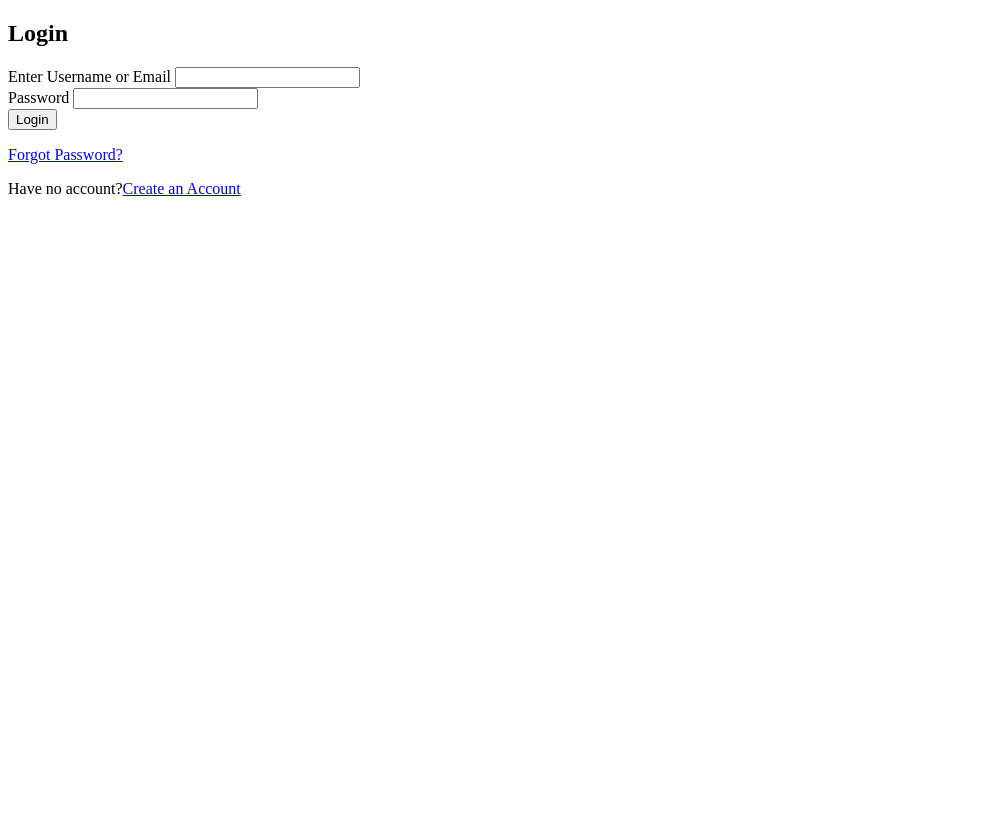
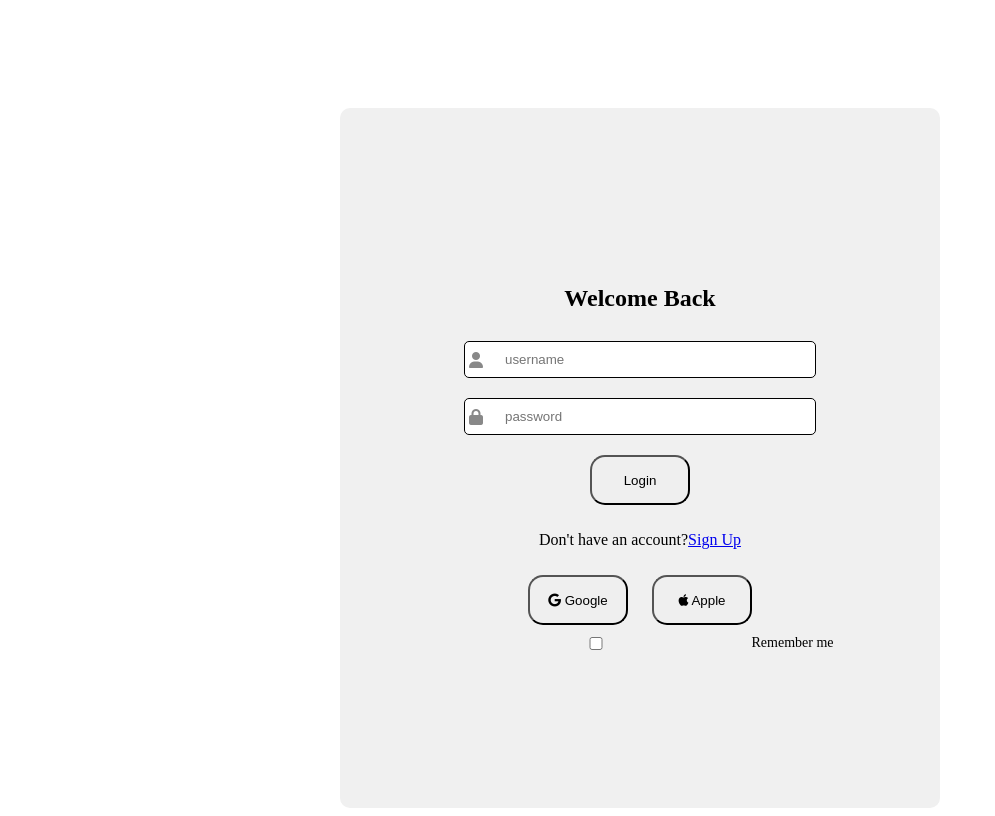
Before and after one commit to mirerakepha/Authentication, a Django app: page /login/ in a window 1280 px wide. Shown: the whole page, without its empty margins (0-995 px from the left). Before the commit the page ends 196 px from the top, so only its background shows below. Run offline with Django 5.2, Linux system fonts and the light colour scheme.

Commit message:
updated register.html page

```diff
--- a/authenticationapp/views.py
+++ b/authenticationapp/views.py
@@ -3,6 +3,7 @@ from django.contrib.auth import login, authenticate
 from django.contrib.auth.forms import UserCreationForm, AuthenticationForm
 from django.shortcuts import render, redirect
 from .forms import ProfileForm
+from .models import Profile
 
 # Home page view
 def home(request):
@@ -35,6 +36,7 @@ def login_view(request):
 # Profile view
 @login_required
 def profile(request):
+    profile = Profile.objects.get(user=request.user)
     return render(request, 'profile.html')
 
 # Edit profile view
--- a/templates/home.html
+++ b/templates/home.html
@@ -13,7 +13,6 @@
         display: flex;
         align-items: center;
         justify-content: center;
-
         }
     </style>
 
--- a/templates/login.html
+++ b/templates/login.html
@@ -6,9 +6,83 @@
           content="width=device-width, user-scalable=no, initial-scale=1.0, maximum-scale=1.0, minimum-scale=1.0">
     <meta http-equiv="X-UA-Compatible" content="ie=edge">
     <title>Login</title>
+    <link rel="stylesheet" href="https://cdnjs.cloudflare.com/ajax/libs/font-awesome/6.5.0/css/all.min.css">
 
 
     <style>
+        body{
+        justify-content: center;
+        align-content: center;
+        height: 100vh;
+        display: flex;
+        }
+
+        .register{
+        justify-items: center;
+        padding-top: 100px;
+
+        }
+        .register input{
+        width: 300px;
+        margin: 10px;
+        padding: 10px;
+        border: 1px solid black;
+        border-radius: 5px;
+        }
+
+        .reg{
+        background-color: rgb(240, 240, 240);
+        width: 600px;
+        height: 700px;
+        align-items: center;
+        justify-content: center;
+        display: flex;
+        flex-direction: column;
+        border-radius: 10px;
+        }
+        .register button{
+        padding: 10px;
+        margin: 10px;
+        width: 100px;
+        height: 50px;
+        border-radius: 15px;
+        align-items: center;
+        justify-content: center;
+        vertical-align: middle;
+        text-align: center;
+        }
+        .register button:hover{
+        background-color: rgb(240, 240, 240);
+        }
+        .h2{
+        text-align: center;
+        }
+        .form-group {
+        position: relative;
+        width: fit-content;
+        }
+        .form-group i{
+        position: absolute;
+        top: 50%;
+        left: 15px;
+        transform: translateY(-50%);
+        color: #888;
+        pointer-events: none;
+        }
+        .form-group input {
+        padding-left: 40px; /* create space for the icon */
+        }
+        .terms {
+    display: flex;
+    align-items: center;
+    gap: 5px; /* small space between checkbox and label */
+    font-size: 14px;
+  }
+
+  .terms input[type="checkbox"] {
+    margin: 0;
+  }
+
 
 
 
@@ -22,42 +96,57 @@
 </head>
 <body>
 
+<div class = "register">
+    <form action="" class="reg">
+        <div>
+            <h2 class="h2">Welcome Back</h2>
+        </div>
+
+
+        <div class="form-group">
+            <i class="fas fa-user"></i>
+            <input type="text" id="username" name="username" placeholder="username" required>
+        </div>
+
+
+
+        <div class="form-group">
+            <i class="fas fa-lock"></i>
+            <input type="password" id="password" name="password" placeholder="password" required>
+        </div>
 
 
 
 
+        <button type="submit" class="register-button">Login</button>
 
-<div class="login">
-    <h2>Login</h2>
-    <form action="/login" method="post"></form>
+        <div class="extra-links">
+             <p>Don't have an account?<a href="signup.html">Sign Up</a></p>
+        </div>
+
+        <div class="login-with">
+            <button class="auth-button">
+  <i class="fab fa-google"></i> Google
+</button>
+
+<button class="auth-button">
+  <i class="fab fa-apple"></i> Apple
+</button>
 
 
 
-    <div class="form-group">
-        <label for="username">Enter Username or Email</label>
-        <input type="text" id="username" name="username" required>
-      </div>
+        </div>
+
+        <!--By creating an account, you agree to the Terms of Service. For more information about GitHub's privacy practices, see the GitHub Privacy Statement. We'll occasionally send you account-related emails. -->
+        <div class="terms">
+            <input id="agree" type="checkbox" >
+            <label for="agree">
+                Remember me
+            </label>
+        </div>
 
 
-
-      <div class="form-group">
-        <label for="password">Password</label>
-        <input type="password" id="password" name="password" required>
-      </div>
-
-
-
-      <button type="submit" class="login-button">Login</button>
-
-
-      <div class="extra-links">
-        <p><a href="#">Forgot Password?</a></p>
-        <p>Have no account?<a href="register.html">Create an Account</a></p>
-      </div>
-
-
-
-
+    </form>
 </div>
 
 </body>
--- a/templates/signup.html
+++ b/templates/signup.html
@@ -130,7 +130,6 @@
              <p>Already have an account?<a href="login.html">Sign in</a></p>
         </div>
 
-
         <div class="login-with">
             <button class="auth-button">
   <i class="fab fa-google"></i> Google
```
